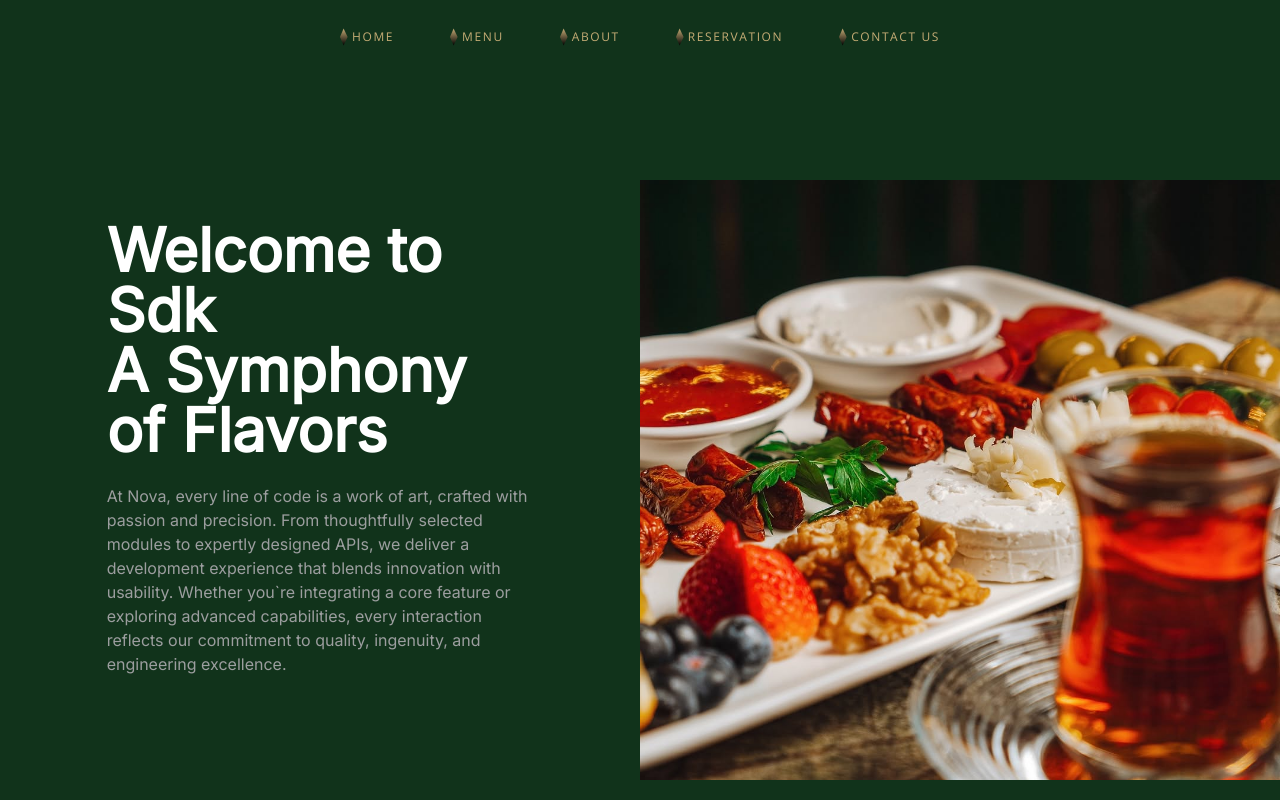
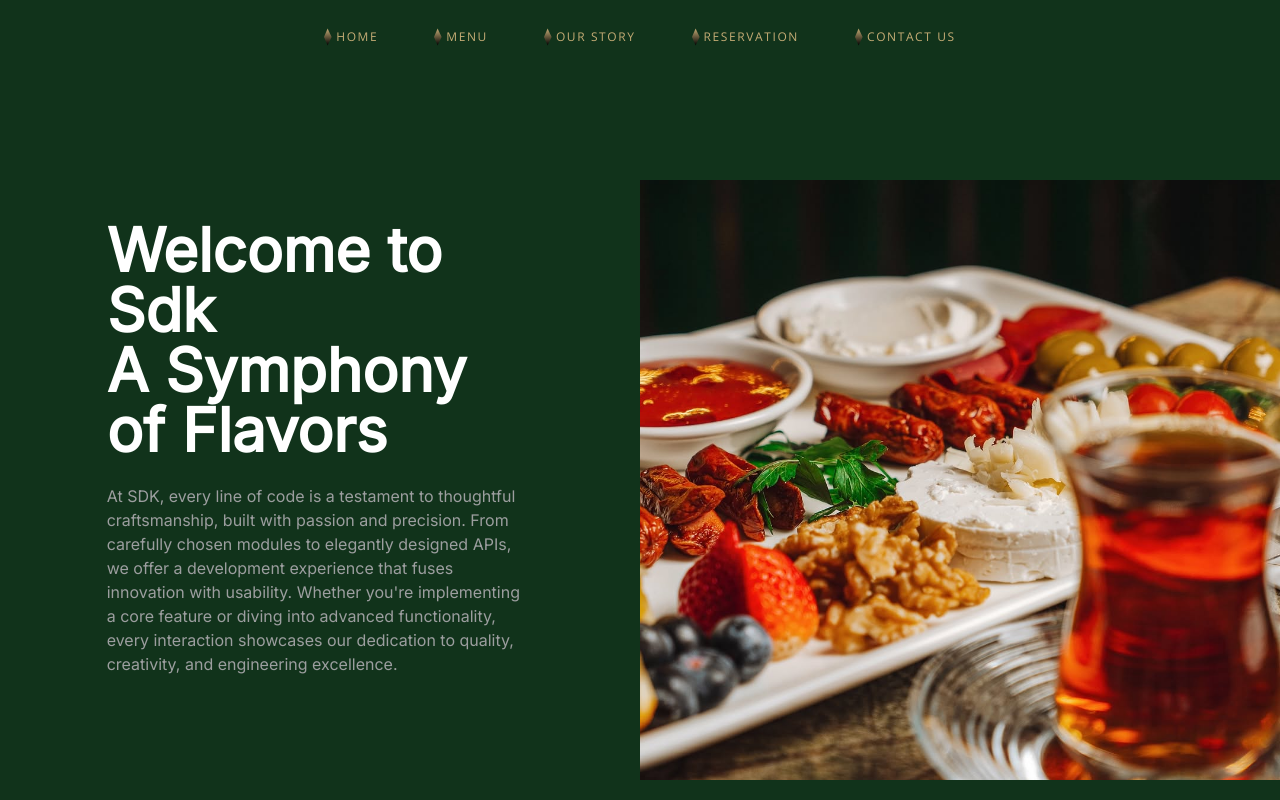
Before and after one commit to muhammedsheheer/sdk1, a Next.js app: page /about-us in a window 1280 px wide. Shown: the top 800 px of the page. Built offline with nearby package versions, Linux system fonts and the light colour scheme; no server answers; a web font is replaced by a local one.

Commit message:
nav bar about changed

```diff
--- a/src/app/(section)/Hero.tsx
+++ b/src/app/(section)/Hero.tsx
@@ -106,7 +106,7 @@ const Hero: React.FC = () => {
         </Link>
       </div>
 
-      <div className="relative z-40 flex h-full flex-col items-center justify-center gap-3 px-4 text-white md:ml-16">
+      <div className="relative z-40 flex h-full flex-col items-center justify-center gap-3 px-4 text-white md:ml-40">
         <div>
           {/* <h1
             className="text-center font-open_sans text-8xl font-[600] uppercase md:text-9xl"
--- a/src/app/about-us/(section)/Hero.tsx
+++ b/src/app/about-us/(section)/Hero.tsx
@@ -14,13 +14,13 @@ const Hero = ({}) => {
                 Welcome to Sdk <br />A Symphony of Flavors
               </h1>
               <p className="font-manrope font-normal text-[#9C9E9F]">
-                At Nova, every line of code is a work of art, crafted with
-                passion and precision. From thoughtfully selected modules to
-                expertly designed APIs, we deliver a development experience that
-                blends innovation with usability. Whether you`re integrating a
-                core feature or exploring advanced capabilities, every
-                interaction reflects our commitment to quality, ingenuity, and
-                engineering excellence.
+                At SDK, every line of code is a testament to thoughtful
+                craftsmanship, built with passion and precision. From carefully
+                chosen modules to elegantly designed APIs, we offer a
+                development experience that fuses innovation with usability.
+                Whether you're implementing a core feature or diving into
+                advanced functionality, every interaction showcases our
+                dedication to quality, creativity, and engineering excellence.
               </p>
             </div>
           </div>
--- a/src/components/Navbar.tsx
+++ b/src/components/Navbar.tsx
@@ -96,7 +96,7 @@ const Navbar = ({
                 alt="logo"
                 className="h-5 w-2"
               />{" "}
-              About
+              Our Story
             </Link>
             {/* <Link
               href={""}
--- a/src/components/SideBar.tsx
+++ b/src/components/SideBar.tsx
@@ -46,7 +46,7 @@ const Sidebar: FC<SidebarProps> = ({ children }) => {
               href="/about-us"
               className="font-playfair flex w-full justify-start p-0 text-4xl font-normal text-white"
             >
-              About
+              Our Story
             </Link>
             <Link
               href="/contact"
@@ -60,48 +60,6 @@ const Sidebar: FC<SidebarProps> = ({ children }) => {
             >
               Reservation
             </Link>
-            {/* <Link
-              href=""
-              className="font-playfair flex w-full justify-start p-0 text-4xl font-normal text-white"
-            >
-              Food & Drinks
-            </Link> */}
-
-            {/* <Button
-                            variant="link"
-                            className={cn("w-full flex justify-start p-0 uppercase text-accent text-white border-b-[1px] border-b-gray-800")}
-                            asChild
-                        >
-                            <Link href="/menu" className="flex gap-2 py-6"><Dock /> <span>Menu</span></Link>
-                        </Button>
-                        <Button
-                            asChild
-                            variant="link"
-                            className="w-full flex justify-start p-0 uppercase text-accent text-white border-b-[1px] border-b-gray-800"
-                        >
-                            <Link href="/about-us" className="flex gap-2 py-6"><ShieldQuestion /> <span>About</span> </Link>
-                        </Button>
-                        <Button
-                            variant="link"
-                            className="w-full flex justify-start p-0 uppercase text-accent text-white border-b-[1px] border-b-gray-800"
-                            asChild
-                        >
-                            <Link href="/contact" className="flex gap-2 py-6"><Phone /> <span>Contact</span></Link>
-                        </Button>
-                        <Button
-                            asChild
-                            variant="link"
-                            className="w-full flex justify-start px-1 p-0 uppercase text-accent text-white border-b-[1px] border-b-gray-800"
-                        >
-                            <Link href="/table-booking" className="flex gap-2 py-6"><BookCheck /> <span>Booking</span> </Link>
-                        </Button>
-                        <Button
-                            asChild
-                            variant="link"
-                            className="w-full flex justify-start p-0 uppercase text-accent text-white"
-                        >
-                            <Link href="/gift-voucher" className="flex gap-2 py-6" ><Gift /> <span>Gift Voucher</span></Link>
-                        </Button> */}
           </SheetDescription>
         </SheetHeader>
       </SheetContent>
```
